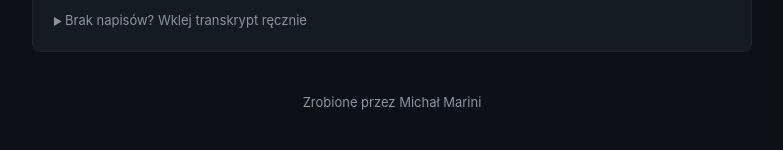
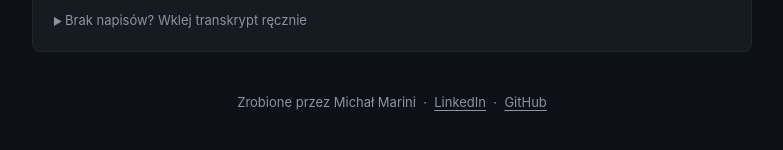
Before and after one commit to MrCanon19/yt-smart-summary, a website: page public/index.html in a window 1280 px wide. Shown: the part 230-380 px from the top of the page, without its empty margins (248-1031 px from the left). Drawn offline with Linux system fonts and the light colour scheme.

Commit message:
feat: footer with LinkedIn and GitHub links

```diff
--- a/public/index.html
+++ b/public/index.html
@@ -350,7 +350,10 @@
 </div>
 
 <footer style="text-align:center; padding: 24px 0 8px; color: var(--muted); font-size: 13px;">
-  Zrobione przez Michał Marini
+  Zrobione przez Michał Marini &nbsp;·&nbsp;
+  <a href="https://www.linkedin.com/in/michal-marini/" target="_blank" rel="noopener" style="color:var(--muted); text-decoration:underline; text-underline-offset:3px;">LinkedIn</a>
+  &nbsp;·&nbsp;
+  <a href="https://github.com/MrCanon19" target="_blank" rel="noopener" style="color:var(--muted); text-decoration:underline; text-underline-offset:3px;">GitHub</a>
 </footer>
 
 <script>
```
